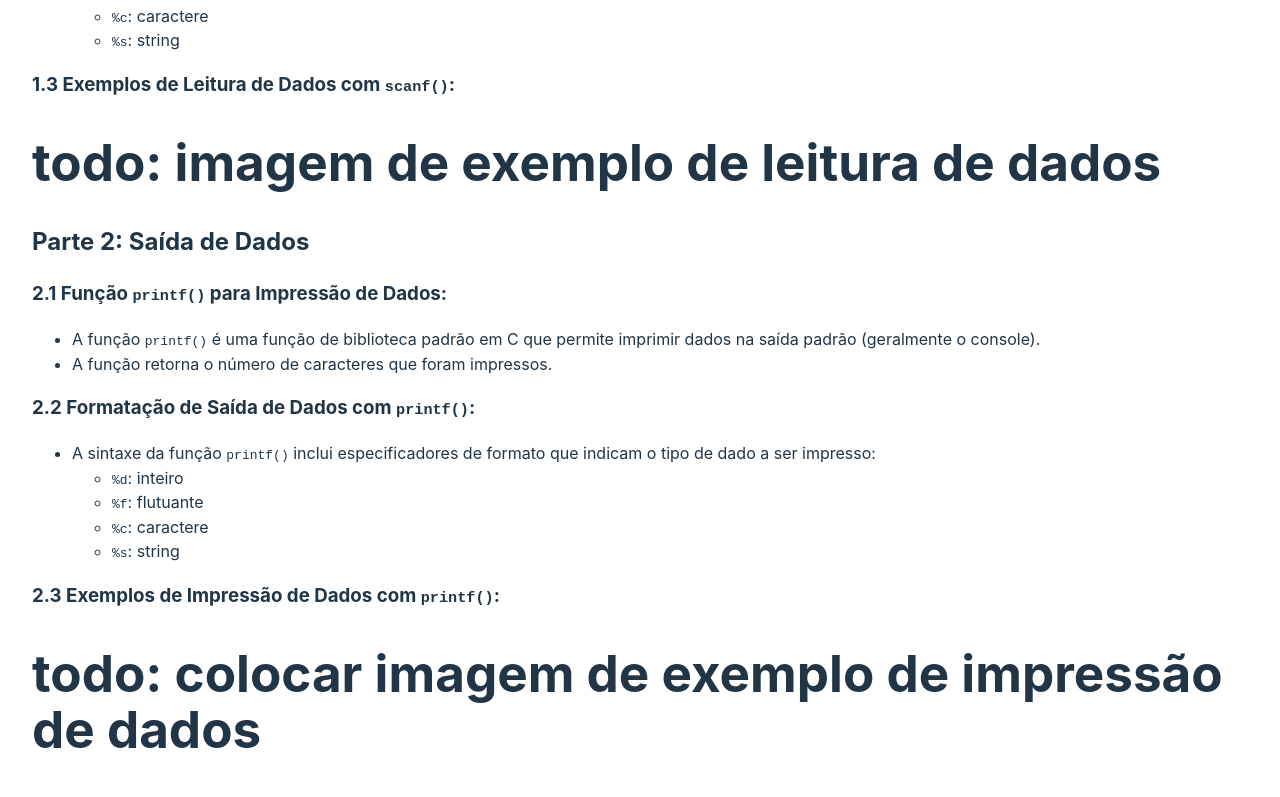
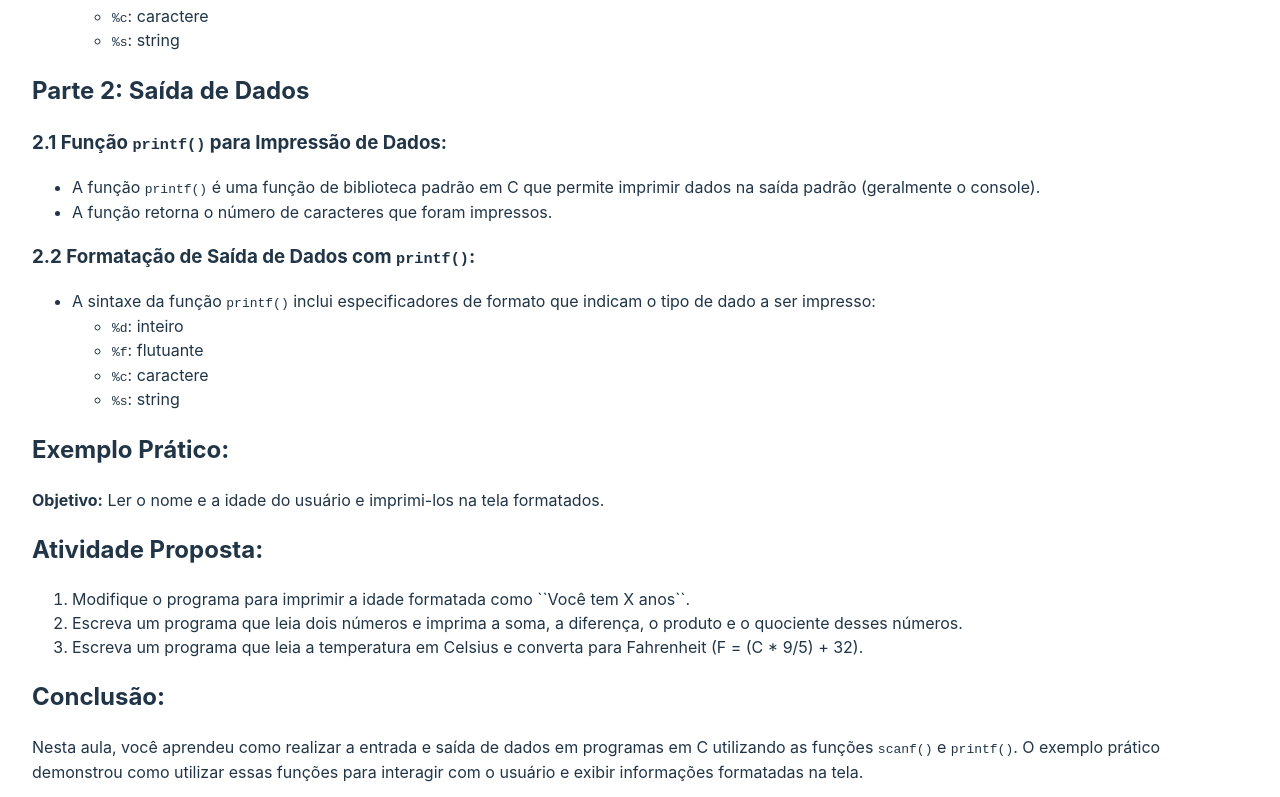
Before and after one commit to Serg-Ale/Serg-Ale.github.io, a React (Vite) app: page /fundamentos/entrada-saida in a window 1280 px wide. Shown: the part 1661-2458 px from the top of the page. Built offline with nearby package versions, Linux system fonts and the light colour scheme.

Commit message:
removed: todos

```diff
--- a/src/routes/fundamentos-algoritmos/EntradaSaida.jsx
+++ b/src/routes/fundamentos-algoritmos/EntradaSaida.jsx
@@ -85,13 +85,6 @@ const EntradaSaida = () => {
           </ul>
         </li>
       </ul>
-      <h3 id="exemplos-de-leitura-de-dados-com-scanf">
-        <strong>
-          1.3 Exemplos de Leitura de Dados com <code>scanf()</code>:
-        </strong>
-      </h3>
-
-      <h1>todo: imagem de exemplo de leitura de dados</h1>
       <h2 id="parte-2-saida-de-dados">
         <strong>Parte 2: Saída de Dados</strong>
       </h2>
@@ -132,12 +125,6 @@ const EntradaSaida = () => {
           </ul>
         </li>
       </ul>
-      <h3 id="exemplos-de-impressao-de-dados-com-printf">
-        <strong>
-          2.3 Exemplos de Impressão de Dados com <code>printf()</code>:
-        </strong>
-      </h3>
-      <h1>todo: colocar imagem de exemplo de impressão de dados</h1>
       <h2 id="exemplo-pratico">
         <strong>Exemplo Prático:</strong>
       </h2>
@@ -145,7 +132,6 @@ const EntradaSaida = () => {
         <strong>Objetivo:</strong> Ler o nome e a idade do usuário e imprimi-los
         na tela formatados.
       </p>
-      <h1>todo: colocar imagem do exemplo prático</h1>
       <h2 id="atividade-proposta">
         <strong>Atividade Proposta:</strong>
       </h2>
```
